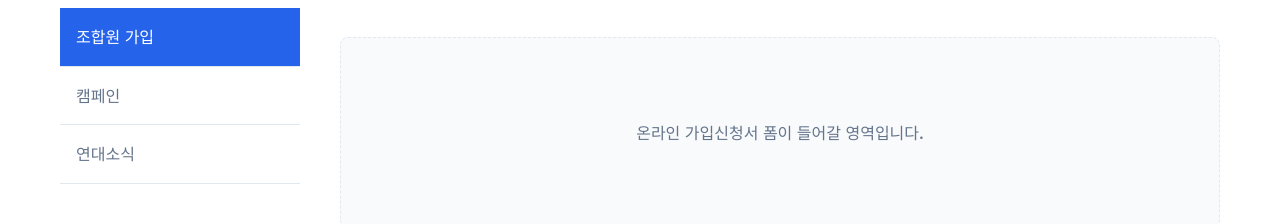
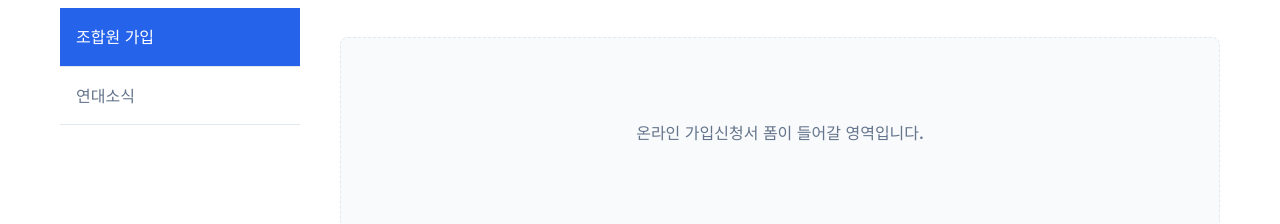
Before and after one commit to seoyoengp/jeoncheongno.github.io, a website: page solidarity.html in a window 1280 px wide. Shown: the part 425-649 px from the top of the page. Drawn offline with Linux system fonts and the light colour scheme; no server answers.

Commit message:
feat: 참여·연대 페이지 캠페인 탭 제거

```diff
--- a/solidarity.html
+++ b/solidarity.html
@@ -56,7 +56,6 @@
           <h3>참여·연대</h3>
           <ul class="lnb-list">
             <li><a href="#" class="active">조합원 가입</a></li>
-            <li><a href="#">캠페인</a></li>
             <li><a href="#">연대소식</a></li>
           </ul>
         </aside>
```
